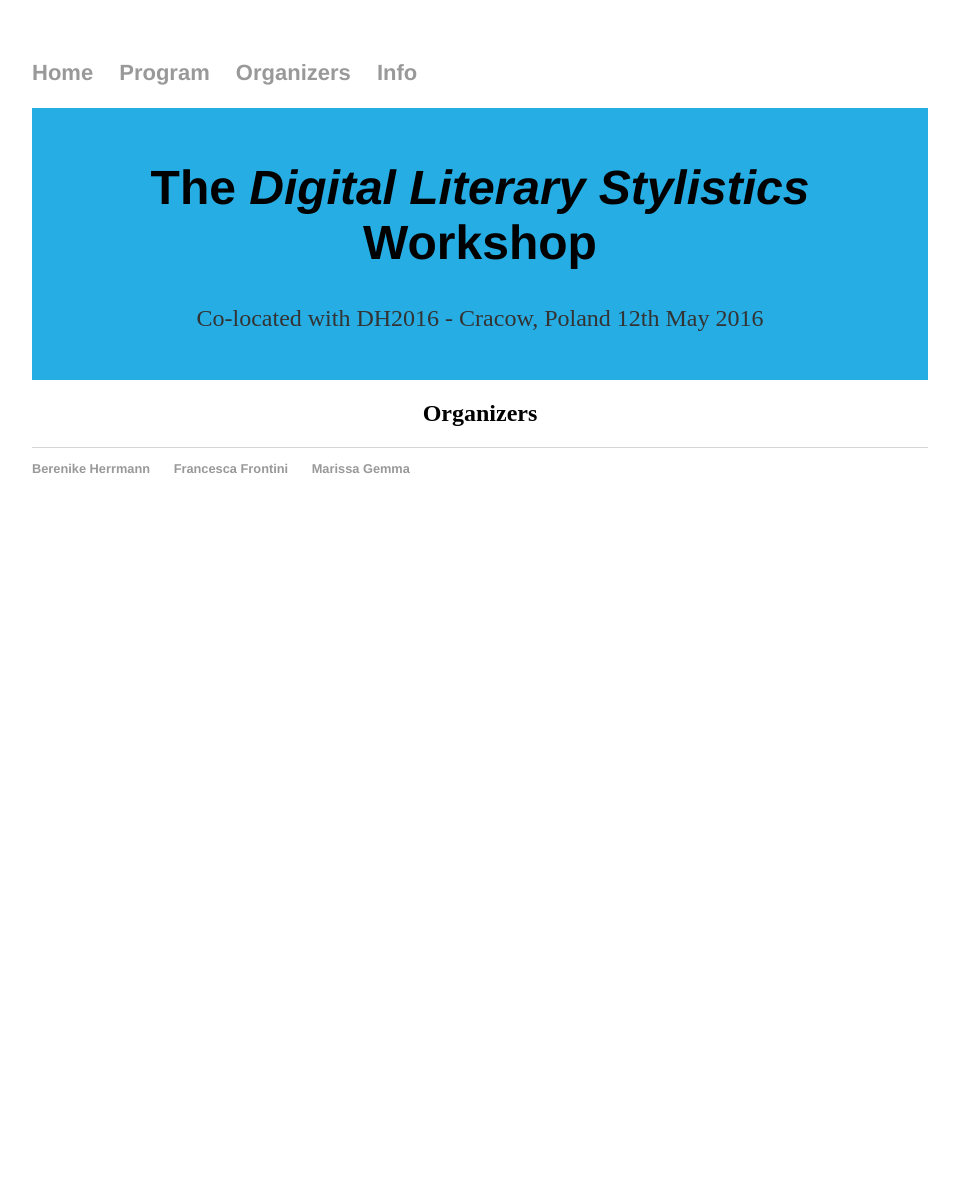
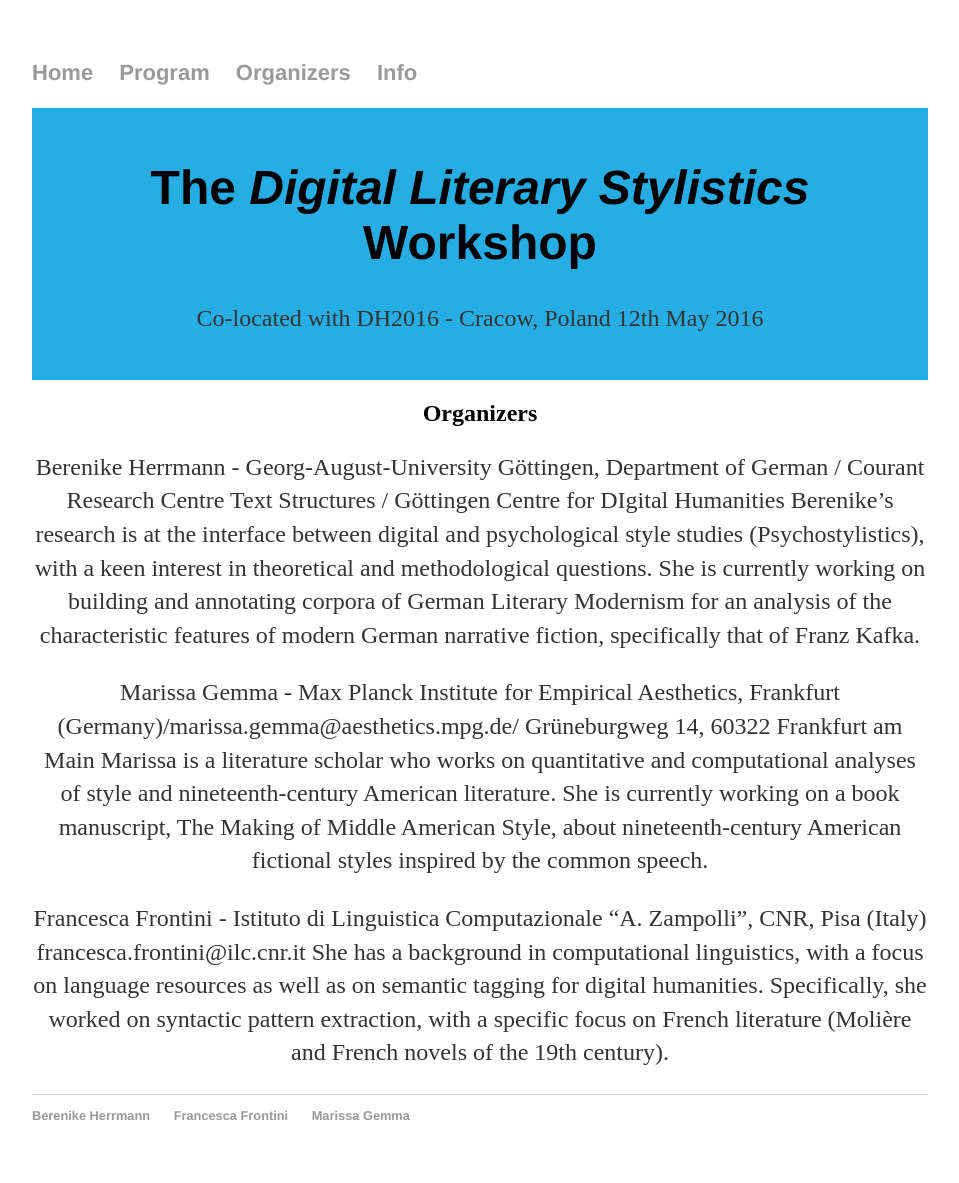
Before and after one commit to DigitalLiteraryStylistic/-DigitalLiteraryStylistic.github.io, a Jekyll site: the page built from organizers.html, in a window 1280 px wide. Shown: the whole page, without its empty margins (160-1119 px from the left). Built offline with Jekyll 4.4.1, drawn with Linux system fonts in a browser that asks for light colours; before the commit the page ends 900 px from its top, so only the background shows below that.

Commit message:
Update organizers.html

```diff
--- a/organizers.html
+++ b/organizers.html
@@ -7,4 +7,20 @@
 
 <h2>Organizers</h2>
 
+<p>
+Berenike Herrmann - Georg-August-University Göttingen, Department of German / Courant Research Centre Text Structures / Göttingen Centre for DIgital Humanities
+Berenike’s research is at the interface between digital and psychological style studies (Psychostylistics), with a keen interest in theoretical and methodological questions. She is currently working on building and annotating corpora of German Literary Modernism for an analysis of the characteristic features of modern German narrative fiction, specifically that of Franz Kafka.
+</p>
+
+<p>
+Marissa Gemma - Max Planck Institute for Empirical Aesthetics, Frankfurt (Germany)/marissa.gemma@aesthetics.mpg.de/ Grüneburgweg 14, 60322 Frankfurt am Main
+Marissa is a literature scholar who works on quantitative and computational analyses of style and nineteenth-century American literature. She is currently working on a book manuscript, The Making of Middle American Style, about nineteenth-century American fictional styles inspired by the common speech.
+</p>
+
+<p>
+Francesca Frontini - Istituto di Linguistica Computazionale “A. Zampolli”, CNR, Pisa (Italy)
+francesca.frontini@ilc.cnr.it
+She has a background in computational linguistics, with a focus on language resources as well as on semantic tagging for digital humanities. Specifically, she worked on syntactic pattern extraction, with a specific focus on French literature (Molière and French novels of the 19th century).
+</p>
+
 </div>
```
